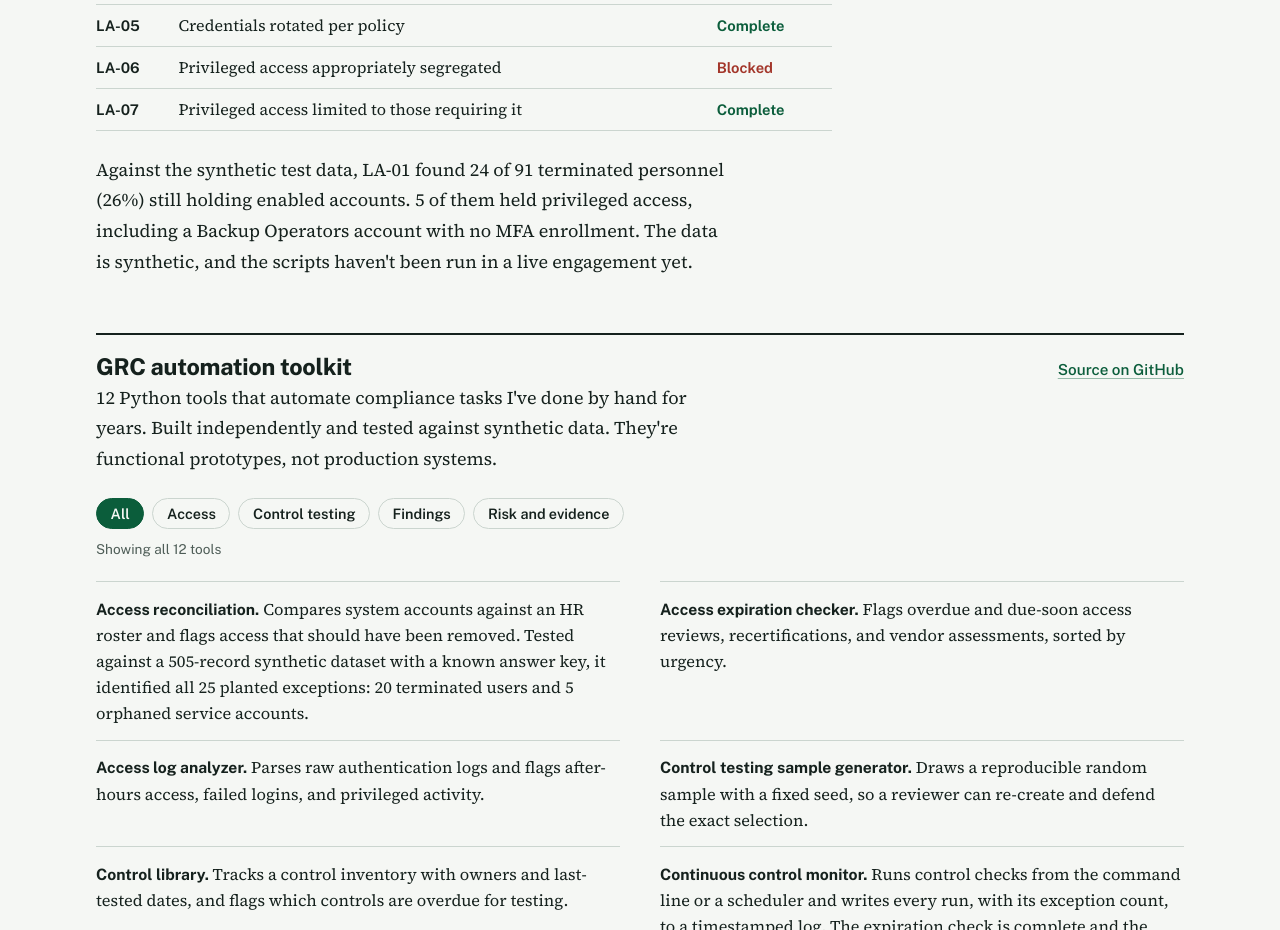
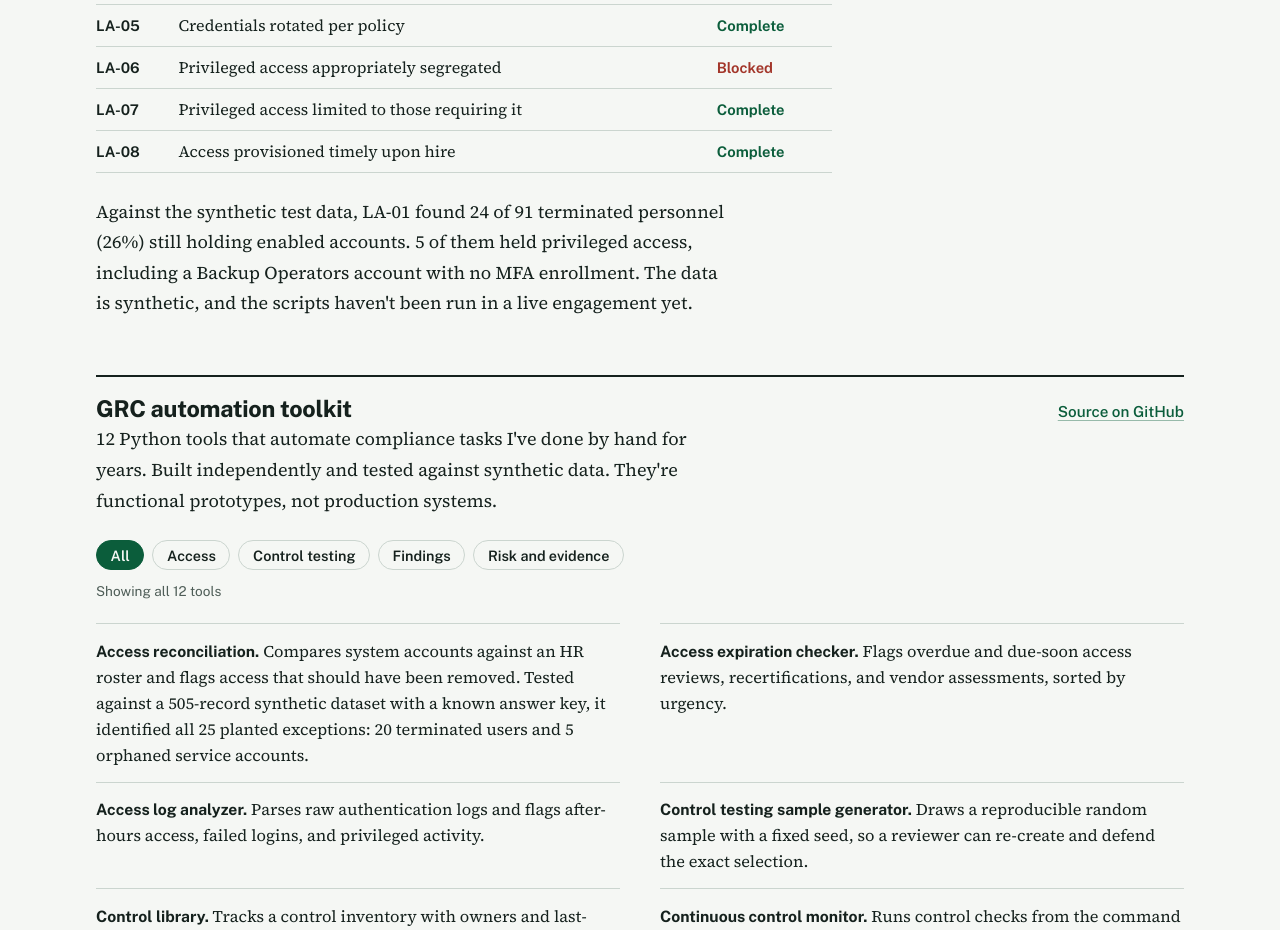
Before and after one commit to johnnyvaughanii-cyber/portfolio-site, a plain HTML site: page index.html in a window 1280 px wide. Shown: the part 2880-3810 px from the top of the page. Drawn offline with Linux system fonts and the light colour scheme; no server answers.

Commit message:
Add LA-08 to IT audit toolkit coverage

```diff
--- a/index.html
+++ b/index.html
@@ -217,6 +217,7 @@ bash ../verify-evidence.sh evidence-bundle.tar.gz</code></pre>
             <tr><td class="cid">LA-05</td><td>Credentials rotated per policy</td><td class="st st-ok">Complete</td></tr>
             <tr><td class="cid">LA-06</td><td>Privileged access appropriately segregated</td><td class="st st-open">Blocked</td></tr>
             <tr><td class="cid">LA-07</td><td>Privileged access limited to those requiring it</td><td class="st st-ok">Complete</td></tr>
+            <tr><td class="cid">LA-08</td><td>Access provisioned timely upon hire</td><td class="st st-ok">Complete</td></tr>
           </tbody>
         </table>
         <p>Against the synthetic test data, LA-01 found 24 of 91 terminated personnel (26%) still holding enabled accounts. 5 of them held privileged access, including a Backup Operators account with no MFA enrollment. The data is synthetic, and the scripts haven't been run in a live engagement yet.</p>
```
